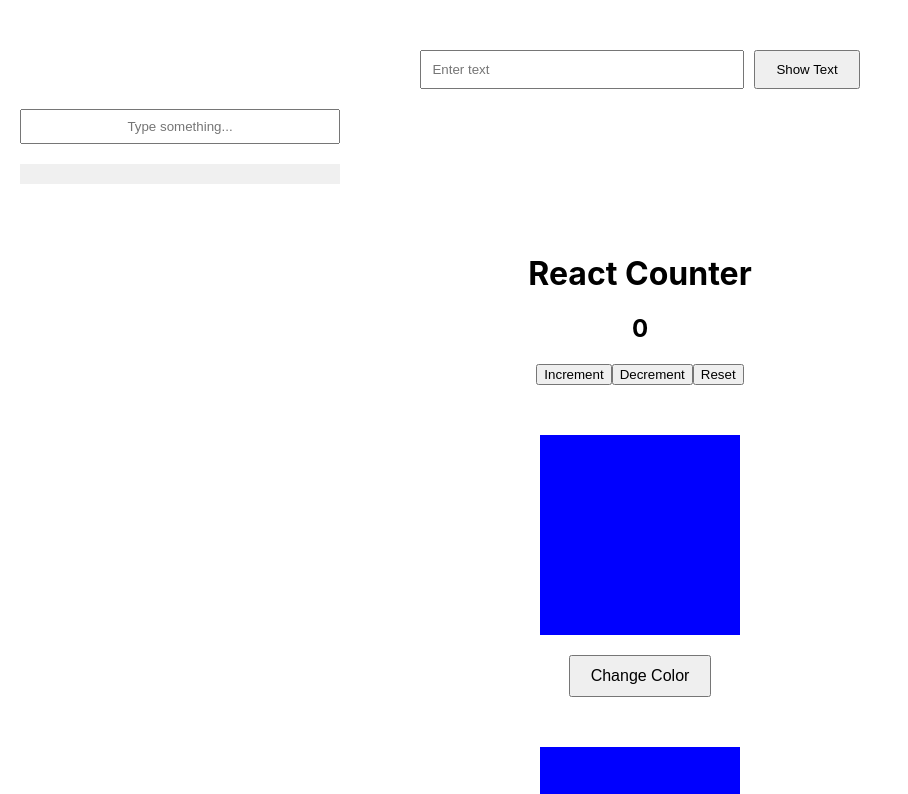
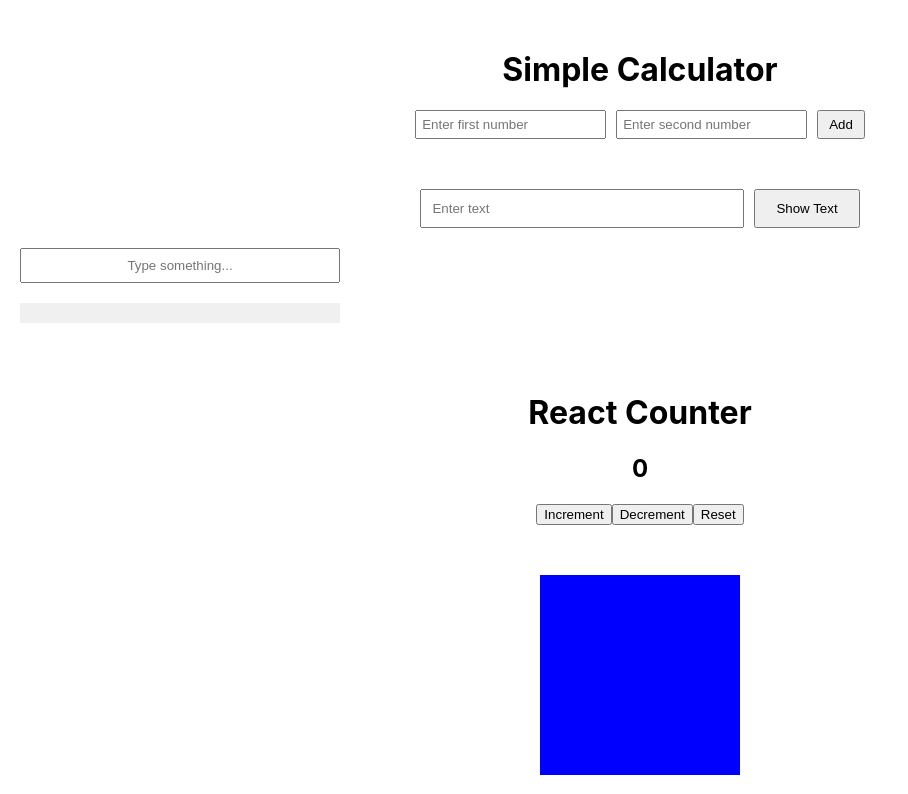
Before and after one commit to NimraQasim/React-app, a React (Create React App) app: page / in a window 1280 px wide. Shown: the top 794 px of the page, without its empty margins (0-908 px from the left). Built offline with nearby package versions, Linux system fonts and the light colour scheme.

Commit message:
created a input text

```diff
--- a/src/App.js
+++ b/src/App.js
@@ -1,5 +1,6 @@
 import React from "react";
 import Counter from "./Counter";
+import SimpleCalculator from "./SimpleCalculator";
 import ClickButton from "./ClickButton";
 import BoxButton from "./BoxButton";
 import ColorChangingBox from "./ColorChange";
@@ -8,11 +9,12 @@ import Input from "./Input";
 const App = () => {
   return (
     <div>
-         <ClickButton/>
-       <Input/>
+      <SimpleCalculator />
+      <ClickButton />
+      <Input />
       <Counter />
       <BoxButton />
-       <ColorChangingBox/>
+      <ColorChangingBox />
     </div>
   );
 };
--- a/src/ClickButton.js
+++ b/src/ClickButton.js
@@ -15,9 +15,10 @@
 //       </button>
 //     </div>
 //   );
-// }
+// // }
 
 // export default ClickButton;
+
 import React, { useState } from "react";
 
 function DisplayInputText() {
--- /dev/null
+++ b/src/SimpleCalculator.js
@@ -0,0 +1,42 @@
+import React, { useState } from "react";
+
+function App() {
+  const [num1, setNum1] = useState("");
+  const [num2, setNum2] = useState("");
+  const [result, setResult] = useState(null);
+
+  const handleAddition = () => {
+    const sum = parseFloat(num1) + parseFloat(num2);
+    setResult(sum);
+  };
+
+  return (
+    <div style={{ textAlign: "center", marginTop: "50px" }}>
+      <h1>Simple Calculator</h1>
+      <input
+        type="number"
+        placeholder="Enter first number"
+        value={num1}
+        onChange={(e) => setNum1(e.target.value)}
+        style={{ marginRight: "10px", padding: "5px" }}
+      />
+      <input
+        type="number"
+        placeholder="Enter second number"
+        value={num2}
+        onChange={(e) => setNum2(e.target.value)}
+        style={{ marginRight: "10px", padding: "5px" }}
+      />
+      <button onClick={handleAddition} style={{ padding: "5px 10px" }}>
+        Add
+      </button>
+      {result !== null && (
+        <p style={{ marginTop: "20px" }}>
+          Result: {num1} + {num2} = {result}
+        </p>
+      )}
+    </div>
+  );
+}
+
+export default App;
```
